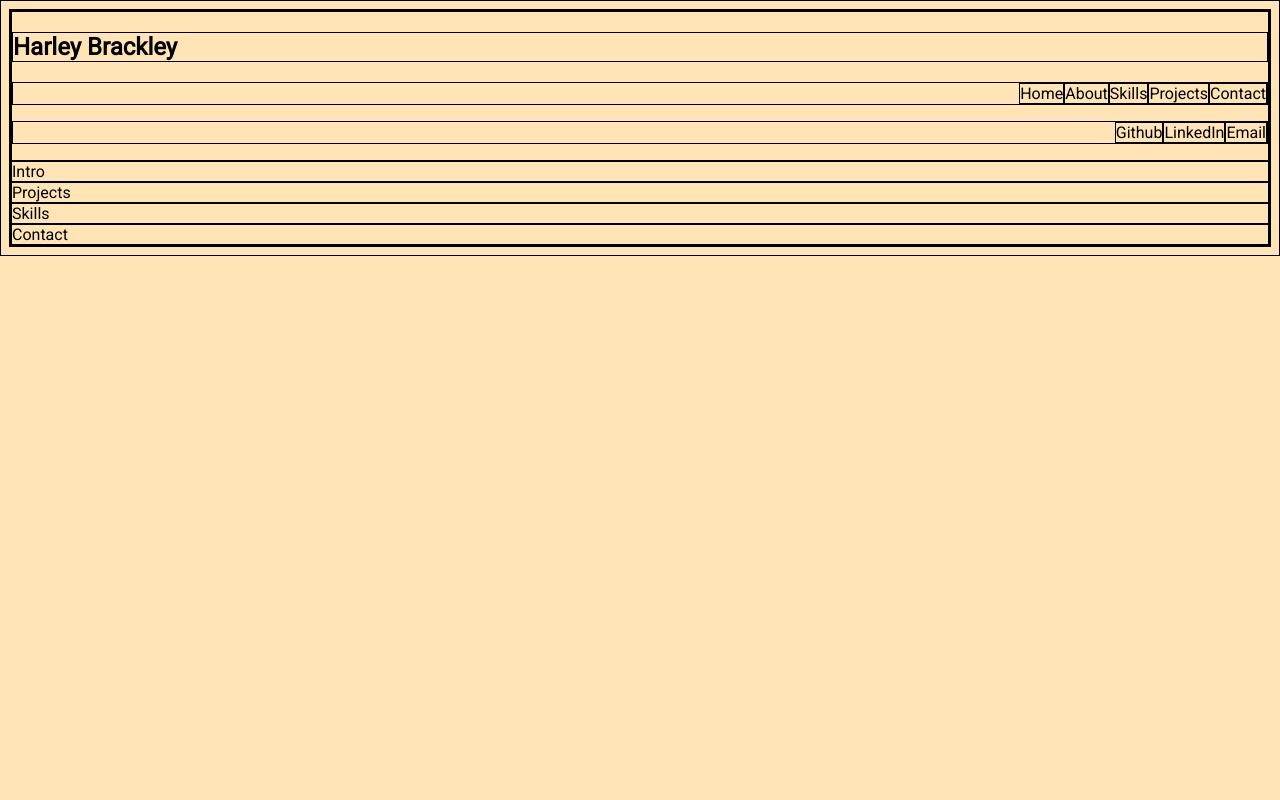
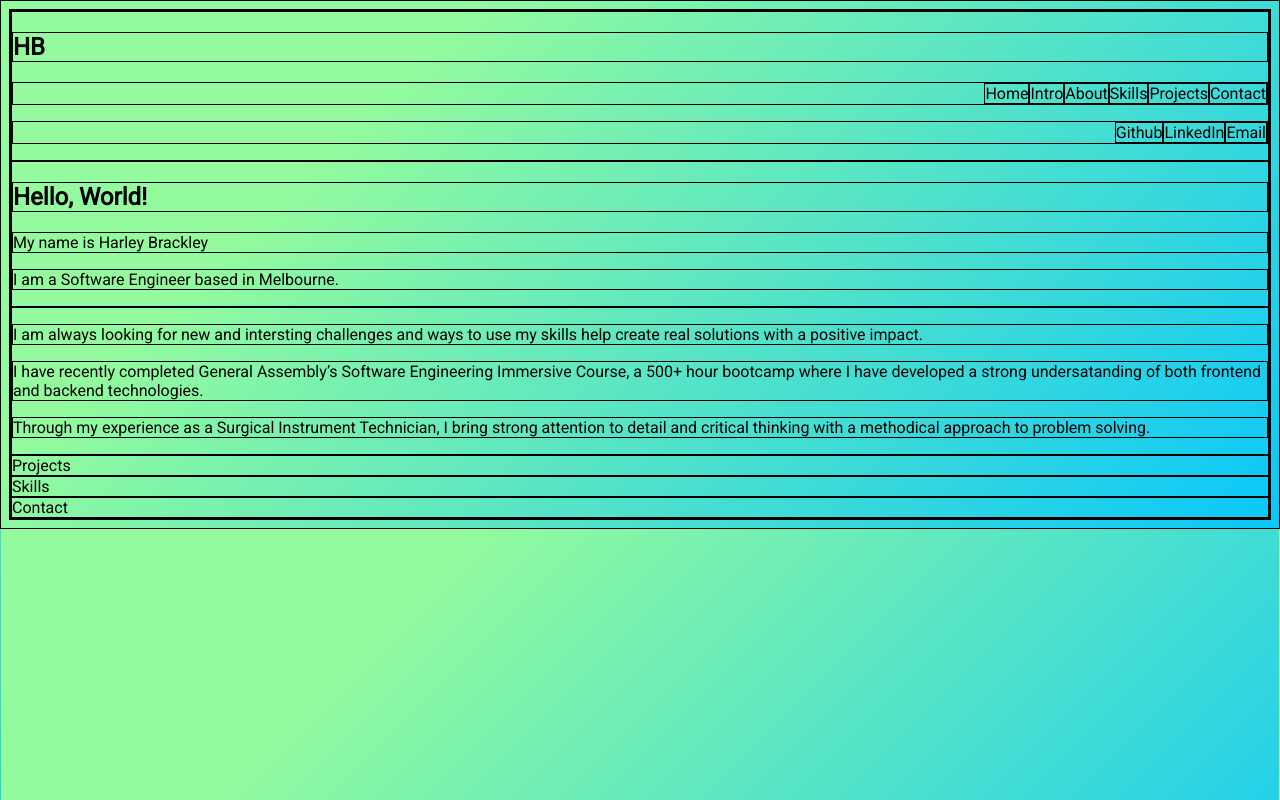
Before and after one commit to harleybrackley/HarleyBrackleyPortfolio, a React (Vite) app: page / in a window 1280 px wide. Built offline with nearby package versions, Linux system fonts and the light colour scheme.

Commit message:
intro & about text + less terrible gradient

```diff
--- a/src/App.css
+++ b/src/App.css
@@ -1,7 +1,14 @@
 * {
   font-family: "Roboto", sans-serif;
   border: solid 1px black;
-  background-color: moccasin;
+}
+/*
+body {
+  background: linear-gradient(in hsl longer hue 45deg, red 0 0);
+} */
+body {
+  background-color: #09c7fb;
+  background-image: linear-gradient(315deg, #09c7fb 0%, #93fb9d 74%);
 }
 
 /*
--- a/src/App.jsx
+++ b/src/App.jsx
@@ -1,11 +1,14 @@
 import "./App.css";
 import Header from "./Components/Header";
+import Intro from "./Components/Intro";
+import About from "./Components/About";
 
 function App() {
   return (
     <>
       <Header />
-      <div>Intro</div>
+      <Intro />
+      <About />
       <div>Projects</div>
       <div>Skills</div>
       <footer>Contact</footer>
--- /dev/null
+++ b/src/Components/About.jsx
@@ -0,0 +1,22 @@
+import "./About.css";
+
+export default function About() {
+  return (
+    <section>
+      <p>
+        I am always looking for new and intersting challenges and ways to use my
+        skills help create real solutions with a positive impact.
+      </p>
+      <p>
+        I have recently completed General Assembly’s Software Engineering
+        Immersive Course, a 500+ hour bootcamp where I have developed a strong
+        undersatanding of both frontend and backend technologies.
+      </p>
+      <p>
+        Through my experience as a Surgical Instrument Technician, I bring
+        strong attention to detail and critical thinking with a methodical
+        approach to problem solving.
+      </p>
+    </section>
+  );
+}
--- a/src/Components/Header.jsx
+++ b/src/Components/Header.jsx
@@ -2,10 +2,11 @@ import "./Header.css";
 
 export default function Header() {
   return (
-    <section>
-      <h1>Harley Brackley</h1>
+    <section className="header-wrapper">
+      <h1>HB</h1>
       <ul className="nav-bar">
         <li>Home</li>
+        <li>Intro</li>
         <li>About</li>
         <li>Skills</li>
         <li>Projects</li>
--- /dev/null
+++ b/src/Components/Intro.jsx
@@ -0,0 +1,11 @@
+import "./intro.css";
+
+export default function Intro() {
+  return (
+    <section className="intro-wrapper">
+      <h1>Hello, World!</h1>
+      <p>My name is Harley Brackley</p>
+      <p>I am a Software Engineer based in Melbourne.</p>
+    </section>
+  );
+}
```
Also changed, not shown: src/Components/About.css (added), src/Components/Intro.css (added).
